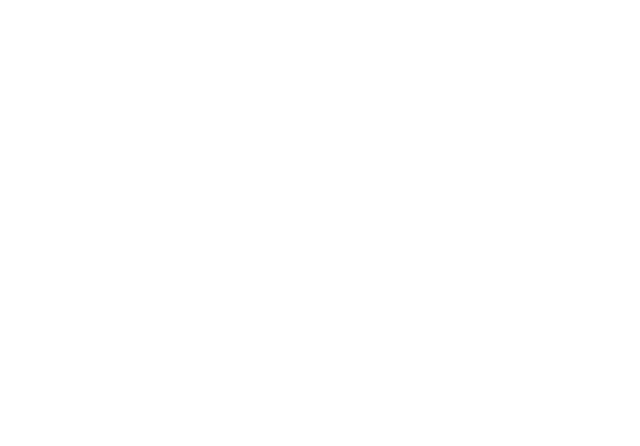
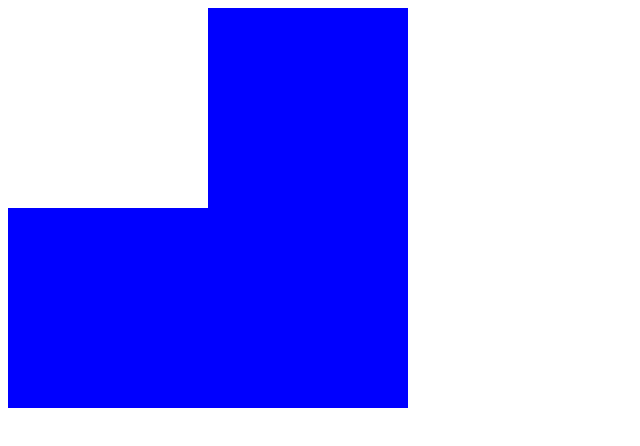
Before and after one commit to qinpmc/css_note, a plain HTML site: page 6定位/6z-index.html in a window 1280 px wide. Shown: the whole page, without its empty margins (0-640 px from the left). Drawn offline with Linux system fonts and the light colour scheme.

Commit message:
add zinde2

```diff
--- a/6定位/6z-index.html
+++ b/6定位/6z-index.html
@@ -3,8 +3,44 @@
 <head>
     <meta charset="UTF-8">
     <title>Title</title>
+    <style>
+        .parent1{
+            width: 400px;
+            height: 400px;
+            background: blue;
+            position: absolute;
+            z-index: 2;
+        }
+        .son1{
+            position: relative;
+            z-index: 1;
+            width: 200px;
+            height: 200px;
+            background: white;
+        }
+        .parent2{
+            width: 300px;
+            height: 300px;
+            background: red;
+            position: absolute;
+            z-index: 1;
+        }
+        .son2{
+            width: 100px;
+            height: 100px;
+            position: relative;
+            z-index: 2;
+            background: black;
+        }
+
+    </style>
 </head>
 <body>
-
+<div class="parent1">
+    <div class="son1"></div>
+</div>
+<div class="parent2">
+    <div class="son2"></div>
+</div>
 </body>
 </html>
```
Also changed, not shown: 6定位/zindex.png (added), 1 other file.
